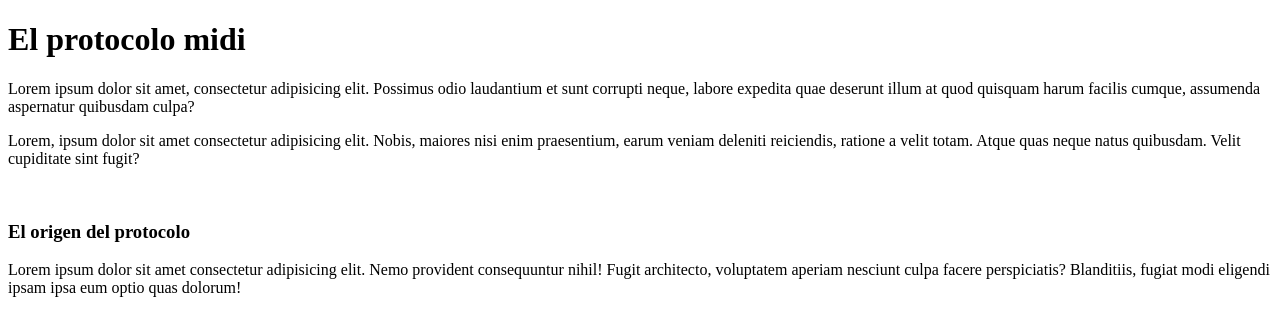
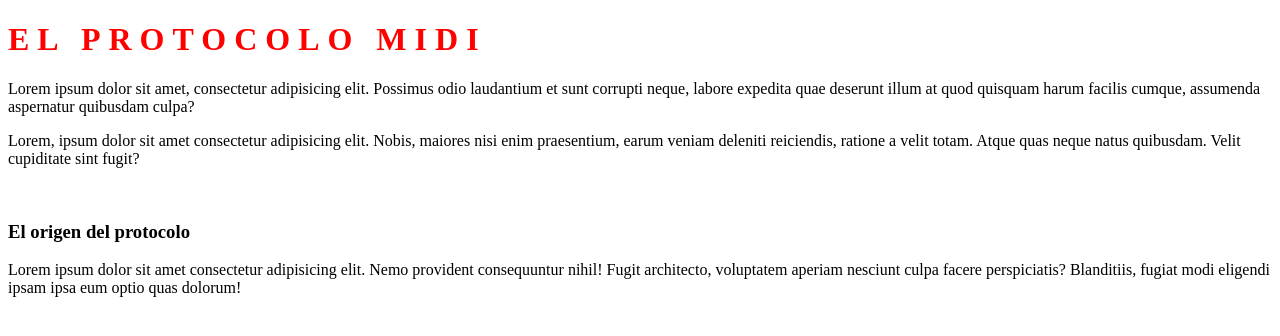
Before and after one commit to hftecnica1/pagina_redes_inf, a plain HTML site: page index.html in a window 1280 px wide. Drawn offline with Linux system fonts and the light colour scheme.

Commit message:
incluyendo css basico

```diff
--- /dev/null
+++ b/estilos.css
@@ -0,0 +1,5 @@
+h1 {
+    color:red;
+    text-transform: uppercase;
+    letter-spacing: 8px;
+}
--- a/index.html
+++ b/index.html
@@ -3,6 +3,7 @@
 <head>
     <meta charset="UTF-8">
     <meta name="viewport" content="width=device-width, initial-scale=1.0">
+    <link rel="stylesheet" href="estilos.css">
     <title>Titulo de página . El instrumento midi</title>
 </head>
 <body>
```
